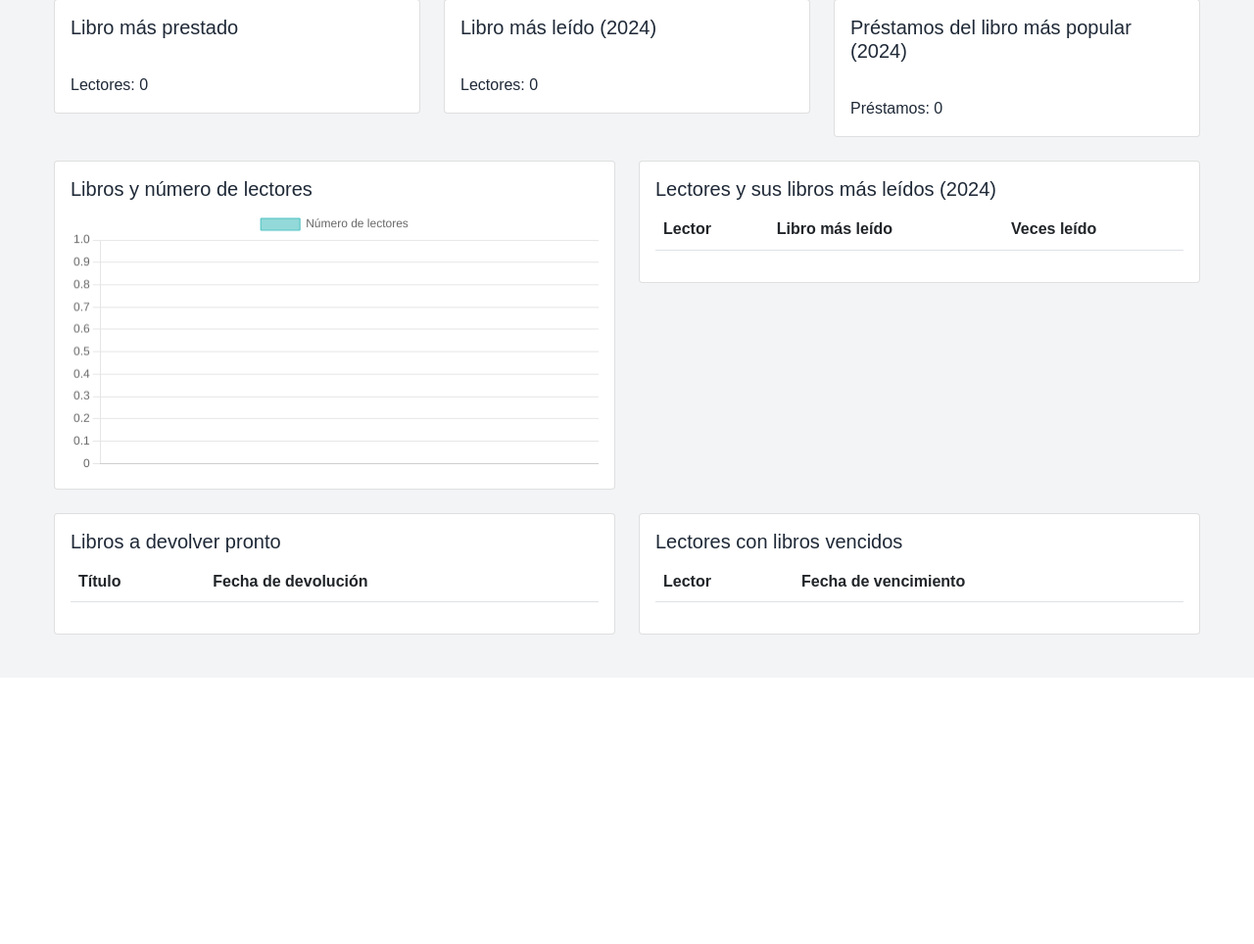
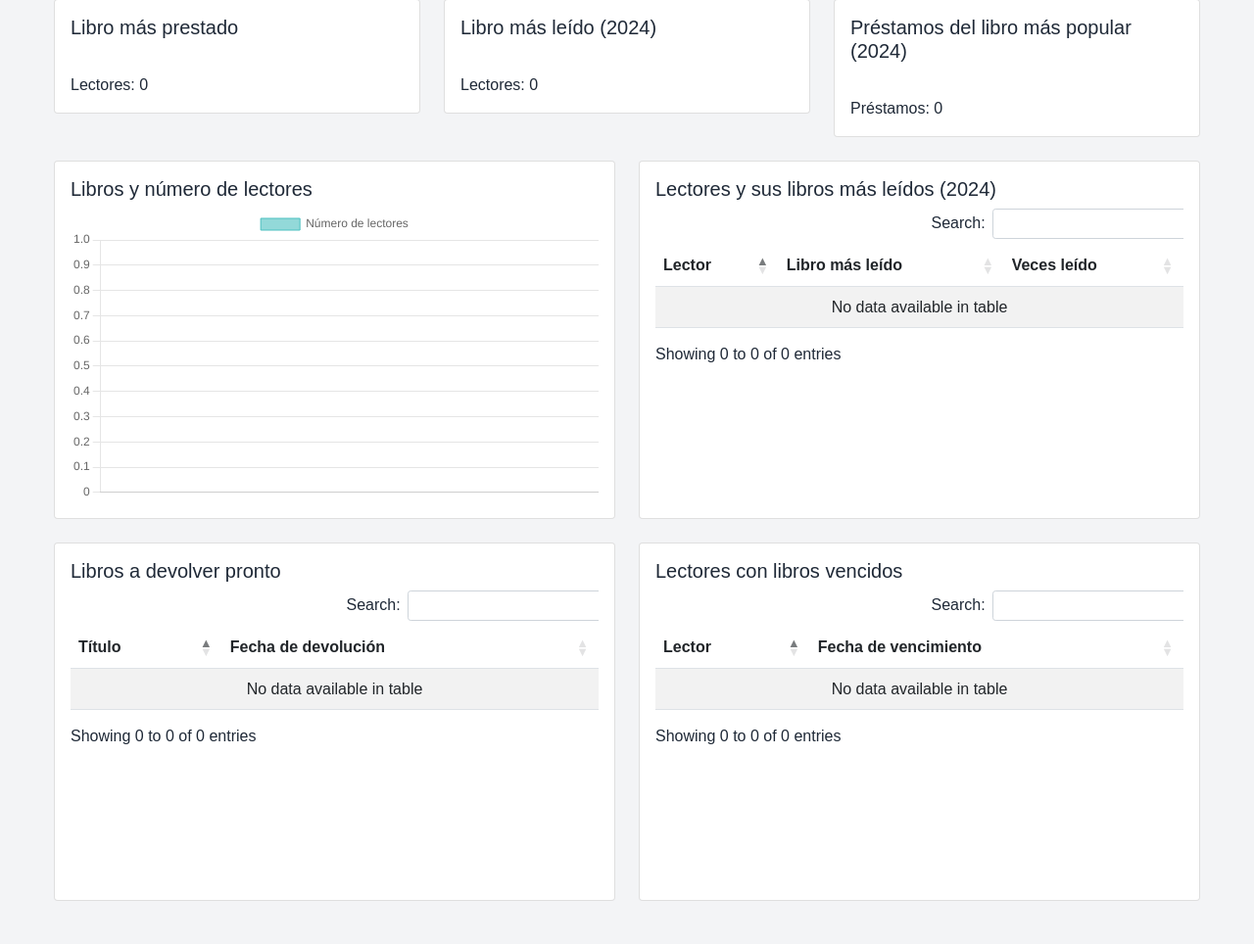
Before and after one commit to EstebanR05/ShelfWise, a PHP site: page /dashboard.php in a window 1280 px wide. Shown: the part 175-1139 px from the top of the page at 98% size. Before the commit the page ends 823 px from the top, so only its background shows below. Run offline with PHP 8.4, Linux system fonts and the light colour scheme; the visitor is signed in with stand-in values (Sample User, id 1); data that the repository does not hold is empty; some libraries are stand-ins or nearby versions.

Commit message:
se integra aliniamiento de tablas

```diff
--- a/biblioteca/dashboard.php
+++ b/biblioteca/dashboard.php
@@ -138,11 +138,26 @@ $lectores_vencidos = $stmt->fetchAll(PDO::FETCH_ASSOC);
     <meta name="viewport" content="width=device-width, initial-scale=1.0">
     <title>Dashboard - ShelfWise</title>
     <link href="https://cdn.jsdelivr.net/npm/bootstrap@5.1.3/dist/css/bootstrap.min.css" rel="stylesheet">
+    <link rel="stylesheet" href="https://cdn.datatables.net/1.10.25/css/dataTables.bootstrap5.min.css">
     <link rel="stylesheet" href="css/style.css">
     <script src="https://cdn.jsdelivr.net/npm/chart.js"></script>
+    <style>
+        .table-container {
+            height: 300px;
+            overflow: auto;
+        }
+        .dataTables_wrapper {
+            height: 100%;
+        }
+        .dataTables_scrollBody {
+            max-height: calc(100% - 100px) !important;
+        }
+        .chart-container {
+            height: 300px;
+        }
+    </style>
 </head>
 <body>
-    <!-- Navbar -->
     <nav class="navbar navbar-expand-lg navbar-dark bg-primary mb-4">
         <div class="container">
             <a class="navbar-brand" href="#">ShelfWise</a>
@@ -169,7 +184,7 @@ $lectores_vencidos = $stmt->fetchAll(PDO::FETCH_ASSOC);
                 </ul>
                 <ul class="navbar-nav ms-auto">
                     <li class="nav-item">
-                        <a class="nav-link" href="login.php">Cerrar Sesión</a>
+                        <a class="nav-link" href="logout.php">Cerrar Sesión</a>
                     </li>
                 </ul>
             </div>
@@ -185,7 +200,7 @@ $lectores_vencidos = $stmt->fetchAll(PDO::FETCH_ASSOC);
                     <div class="card-body">
                         <h5 class="card-title">Libro más prestado</h5>
                         <p class="card-text">
-                            <?php echo $libro_mas_prestado['Titulo']; ?><br>
+                            <?php echo htmlspecialchars($libro_mas_prestado['Titulo']); ?><br>
                             Lectores: <?php echo $libro_mas_prestado['cantidad_lectores']; ?>
                         </p>
                     </div>
@@ -196,7 +211,7 @@ $lectores_vencidos = $stmt->fetchAll(PDO::FETCH_ASSOC);
                     <div class="card-body">
                         <h5 class="card-title">Libro más leído (2024)</h5>
                         <p class="card-text">
-                            <?php echo $libro_mas_leido_rango['Titulo']; ?><br>
+                            <?php echo htmlspecialchars($libro_mas_leido_rango['Titulo']); ?><br>
                             Lectores: <?php echo $libro_mas_leido_rango['cantidad_lectores']; ?>
                         </p>
                     </div>
@@ -207,7 +222,7 @@ $lectores_vencidos = $stmt->fetchAll(PDO::FETCH_ASSOC);
                     <div class="card-body">
                         <h5 class="card-title">Préstamos del libro más popular (2024)</h5>
                         <p class="card-text">
-                            <?php echo $veces_prestado_libro['Titulo']; ?><br>
+                            <?php echo htmlspecialchars($veces_prestado_libro['Titulo']); ?><br>
                             Préstamos: <?php echo $veces_prestado_libro['cantidad_prestamos']; ?>
                         </p>
                     </div>
@@ -220,7 +235,9 @@ $lectores_vencidos = $stmt->fetchAll(PDO::FETCH_ASSOC);
                 <div class="card">
                     <div class="card-body">
                         <h5 class="card-title">Libros y número de lectores</h5>
-                        <canvas id="librosLectoresChart"></canvas>
+                        <div class="chart-container">
+                            <canvas id="librosLectoresChart"></canvas>
+                        </div>
                     </div>
                 </div>
             </div>
@@ -228,8 +245,8 @@ $lectores_vencidos = $stmt->fetchAll(PDO::FETCH_ASSOC);
                 <div class="card">
                     <div class="card-body">
                         <h5 class="card-title">Lectores y sus libros más leídos (2024)</h5>
-                        <div class="table-responsive">
-                            <table class="table table-striped">
+                        <div class="table-container">
+                            <table id="lectoresLibrosTable" class="table table-striped">
                                 <thead>
                                     <tr>
                                         <th>Lector</th>
@@ -258,8 +275,8 @@ $lectores_vencidos = $stmt->fetchAll(PDO::FETCH_ASSOC);
                 <div class="card">
                     <div class="card-body">
                         <h5 class="card-title">Libros a devolver pronto</h5>
-                        <div class="table-responsive">
-                            <table class="table table-striped">
+                        <div class="table-container">
+                            <table id="librosDevolverTable" class="table table-striped">
                                 <thead>
                                     <tr>
                                         <th>Título</th>
@@ -283,8 +300,8 @@ $lectores_vencidos = $stmt->fetchAll(PDO::FETCH_ASSOC);
                 <div class="card">
                     <div class="card-body">
                         <h5 class="card-title">Lectores con libros vencidos</h5>
-                        <div class="table-responsive">
-                            <table class="table table-striped">
+                        <div class="table-container">
+                            <table id="lectoresVencidosTable" class="table table-striped">
                                 <thead>
                                     <tr>
                                         <th>Lector</th>
@@ -307,8 +324,38 @@ $lectores_vencidos = $stmt->fetchAll(PDO::FETCH_ASSOC);
         </div>
     </div>
 
+    <script src="https://code.jquery.com/jquery-3.6.0.min.js"></script>
     <script src="https://cdn.jsdelivr.net/npm/bootstrap@5.1.3/dist/js/bootstrap.bundle.min.js"></script>
+    <script src="https://cdn.datatables.net/1.10.25/js/jquery.dataTables.min.js"></script>
+    <script src="https://cdn.datatables.net/1.10.25/js/dataTables.bootstrap5.min.js"></script>
     <script>
+        $(document).ready(function() {
+            $('#lectoresLibrosTable').DataTable({
+                "language": {
+                    "url": "//cdn.datatables.net/plug-ins/1.10.25/i18n/Spanish.json"
+                },
+                "scrollY": "200px",
+                "scrollCollapse": true,
+                "paging": false
+            });
+            $('#librosDevolverTable').DataTable({
+                "language": {
+                    "url": "//cdn.datatables.net/plug-ins/1.10.25/i18n/Spanish.json"
+                },
+                "scrollY": "200px",
+                "scrollCollapse": true,
+                "paging": false
+            });
+            $('#lectoresVencidosTable').DataTable({
+                "language": {
+                    "url": "//cdn.datatables.net/plug-ins/1.10.25/i18n/Spanish.json"
+                },
+                "scrollY": "200px",
+                "scrollCollapse": true,
+                "paging": false
+            });
+        });
+
         // Gráfico de libros y número de lectores
         var ctx = document.getElementById('librosLectoresChart').getContext('2d');
         var chart = new Chart(ctx, {
@@ -328,7 +375,9 @@ $lectores_vencidos = $stmt->fetchAll(PDO::FETCH_ASSOC);
                     y: {
                         beginAtZero: true
                     }
-                }
+                },
+                maintainAspectRatio: false,
+                responsive: true
             }
         });
     </script>
```
